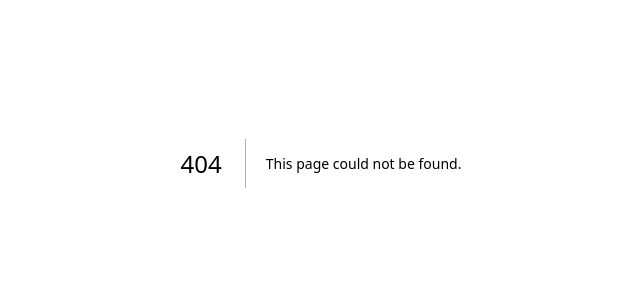
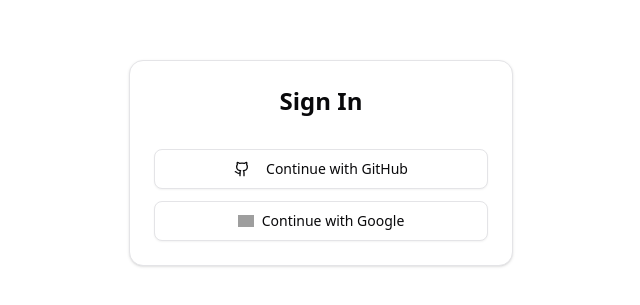
Before and after one commit to imgullu786/portfolio, a Next.js app: page /login in a window 1280 px wide. Before the commit this address had no page. Shown: the part 237-542 px from the top of the page, without its empty margins (319-959 px from the left). Built offline with nearby package versions, Linux system fonts and the light colour scheme; grey boxes are pictures that could not be loaded.

Commit message:
feat(login): add login page

```diff
--- /dev/null
+++ b/app/login/page.tsx
@@ -0,0 +1,58 @@
+"use client";
+
+import { signIn } from "next-auth/react";
+import { useSearchParams } from "next/navigation";
+import { Button } from "@/components/ui/button";
+import { Card, CardContent, CardHeader, CardTitle } from "@/components/ui/card";
+import { Github } from "lucide-react";
+import Image from "next/image";
+import { Suspense } from "react";
+
+function LoginContent() {
+  const searchParams = useSearchParams();
+  const callbackUrl = searchParams.get("callbackUrl") || "/";
+
+  return (
+    <div className="min-h-screen flex items-center justify-center bg-background">
+      <Card className="w-full max-w-sm">
+        <CardHeader className="text-center">
+          <CardTitle className="text-2xl">Sign In</CardTitle>
+        </CardHeader>
+        <CardContent className="space-y-3">
+          <Button
+            onClick={() => signIn("github", { callbackUrl })}
+            className="w-full"
+            size="lg"
+            variant="outline"
+          >
+            <Github className="mr-2 h-5 w-5" />
+            Continue with GitHub
+          </Button>
+          <Button
+            onClick={() => signIn("google", { callbackUrl })}
+            className="w-full"
+            size="lg"
+            variant="outline"
+          >
+            <Image src="/logo/google.svg" alt="Google" width={16} height={16} />
+            Continue with Google
+          </Button>
+        </CardContent>
+      </Card>
+    </div>
+  );
+}
+
+export default function LoginPage() {
+  return (
+    <Suspense
+      fallback={
+        <div className="min-h-screen flex items-center justify-center bg-background">
+          <div className="animate-spin rounded-full h-8 w-8 border-b-2 border-primary"></div>
+        </div>
+      }
+    >
+      <LoginContent />
+    </Suspense>
+  );
+}
```
